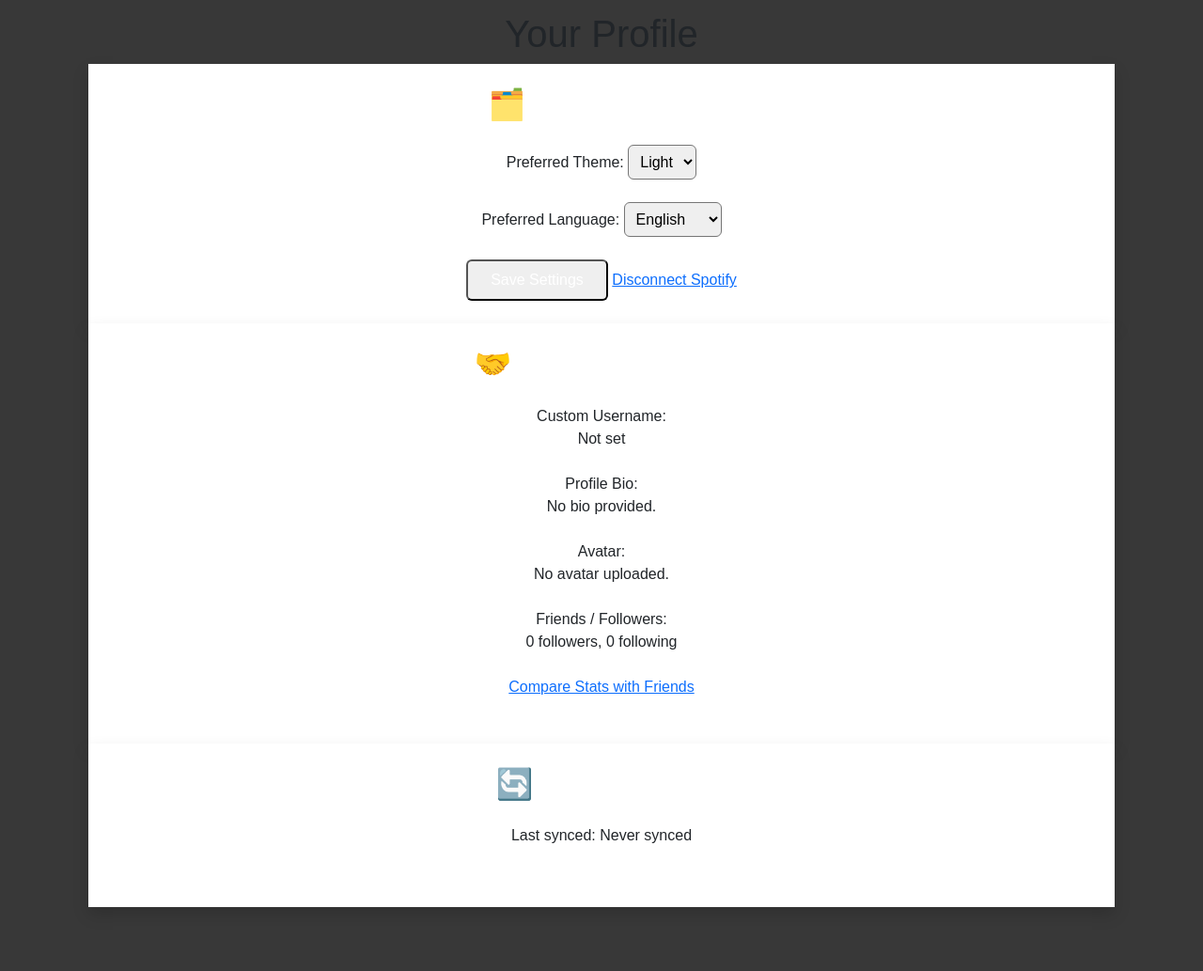
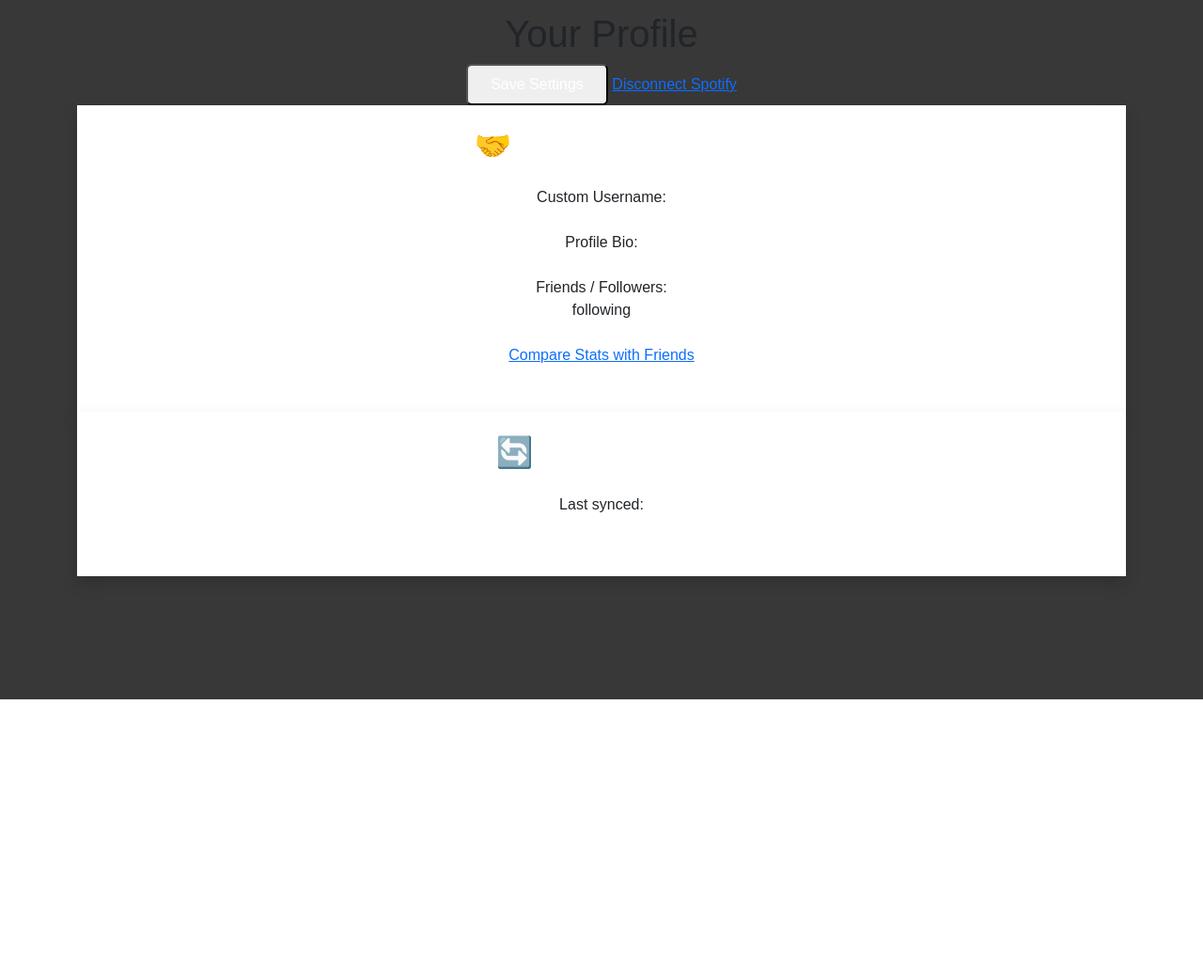
Before and after one commit to Kvezerelinika/Spotify-Stats-demo, a FastAPI app: template app/templates/profile.html in a window 1280 px wide. Shown: the part 56-1089 px from the top of the page at 94% size. After the commit the page ends 800 px from the top, so only its background shows below. Run offline with FastAPI, Linux system fonts and the light colour scheme; the template is opened without the code that fills it, so the values that code supplies are empty.

Commit message:
starting working on profile page

```diff
--- a/app/main.py
+++ b/app/main.py
@@ -290,42 +290,10 @@ async def dashboard(request: Request, limit: int = 1000, offset: int = 0, user_d
 
 
 @app.get("/profile")
-async def profile(request: Request, user_data: dict = Depends(SpotifyHandler.get_current_user)):
-    db = None
-    try:
-        token = user_data["token"]
-        refresh_token = user_data.get("refresh_token")
-        user_id = user_data["user_id"]
+async def profile(request: Request):
+    return templates.TemplateResponse("profile.html", {"request": request})
 
-        db = await get_db_connection()
 
-        spotify_user = SpotifyUser(access_token=token, refresh_token=refresh_token)
-        user_profile_data = spotify_user.get_user_profile()
-        await spotify_user.store_user_info_to_database(user_profile_data, db)
-
-        # Temporary context with just basic profile info
-        user_info = user_profile_data
-        settings = {}
-        social_data = {}
-        sync_info = {}
-
-    except Exception as e:
-        error_traceback = traceback.format_exc()
-        print(f"Error fetching profile data: {str(e)}\nTraceback:\n{error_traceback}")
-        return JSONResponse(content={"error": "An error occurred loading your profile."}, status_code=500)
-    finally:
-        if db:
-            await db.close()
-
-    context = {
-        "request": request,
-        "user_info": user_info,
-        "settings": settings,
-        "social_data": social_data,
-        "last_synced": None
-    }
-
-    return templates.TemplateResponse("profile.html", context)
 
 
 
--- a/app/templates/profile.html
+++ b/app/templates/profile.html
@@ -8,26 +8,7 @@
 <div class="container mx-auto p-6 max-w-3xl">
     <h1 class="text-3xl font-bold mb-6">Your Profile</h1>
 
-    <!-- User Settings -->
-    <div class="bg-white dark:bg-gray-800 p-4 rounded-2xl shadow mb-6">
-        <h2 class="text-xl font-semibold mb-4">🗂️ User Settings</h2>
-        <form method="POST" action="/update_settings">
-            <div class="mb-4">
-                <label for="theme" class="block font-medium">Preferred Theme:</label>
-                <select name="theme" id="theme" class="w-full p-2 rounded">
-                    <option value="light" {% if user.theme == 'light' %}selected{% endif %}>Light</option>
-                    <option value="dark" {% if user.theme == 'dark' %}selected{% endif %}>Dark</option>
-                </select>
-            </div>
 
-            <div class="mb-4">
-                <label for="language" class="block font-medium">Preferred Language:</label>
-                <select name="language" id="language" class="w-full p-2 rounded">
-                    <option value="en" {% if user.language == 'en' %}selected{% endif %}>English</option>
-                    <option value="ka" {% if user.language == 'ka' %}selected{% endif %}>Georgian</option>
-                    <!-- Add more languages as needed -->
-                </select>
-            </div>
 
             <div class="flex justify-between mt-6">
                 <button type="submit" class="bg-green-600 hover:bg-green-700 text-white px-4 py-2 rounded">Save Settings</button>
@@ -42,26 +23,17 @@
 
         <div class="mb-4">
             <label class="block font-medium">Custom Username:</label>
-            <p class="text-gray-700 dark:text-gray-300">{{ user.custom_username or "Not set" }}</p>
+            <p class="text-gray-700 dark:text-gray-300"></p>
         </div>
 
         <div class="mb-4">
             <label class="block font-medium">Profile Bio:</label>
-            <p class="text-gray-700 dark:text-gray-300">{{ user.bio or "No bio provided." }}</p>
-        </div>
-
-        <div class="mb-4">
-            <label class="block font-medium">Avatar:</label>
-            {% if user.avatar_url %}
-                <img src="{{ user.avatar_url }}" alt="Avatar" class="w-24 h-24 rounded-full border">
-            {% else %}
-                <p class="text-gray-500 italic">No avatar uploaded.</p>
-            {% endif %}
+            <p class="text-gray-700 dark:text-gray-300"></p>
         </div>
 
         <div class="mb-4">
             <label class="block font-medium">Friends / Followers:</label>
-            <p class="text-gray-700 dark:text-gray-300">{{ user.followers_count or 0 }} followers, {{ user.following_count or 0 }} following</p>
+            <p class="text-gray-700 dark:text-gray-300"> following</p>
         </div>
 
         <div class="mb-4">
@@ -73,7 +45,7 @@
     <div class="bg-white dark:bg-gray-800 p-4 rounded-2xl shadow">
         <h2 class="text-xl font-semibold mb-4">🔄 Last Synced</h2>
         <p class="text-gray-700 dark:text-gray-300">
-            Last synced: {{ user.last_synced or "Never synced" }}
+            Last synced:
         </p>
         <a href="/sync" class="inline-block mt-3 bg-blue-600 hover:bg-blue-700 text-white px-4 py-2 rounded">Refresh My Stats</a>
     </div>
```
